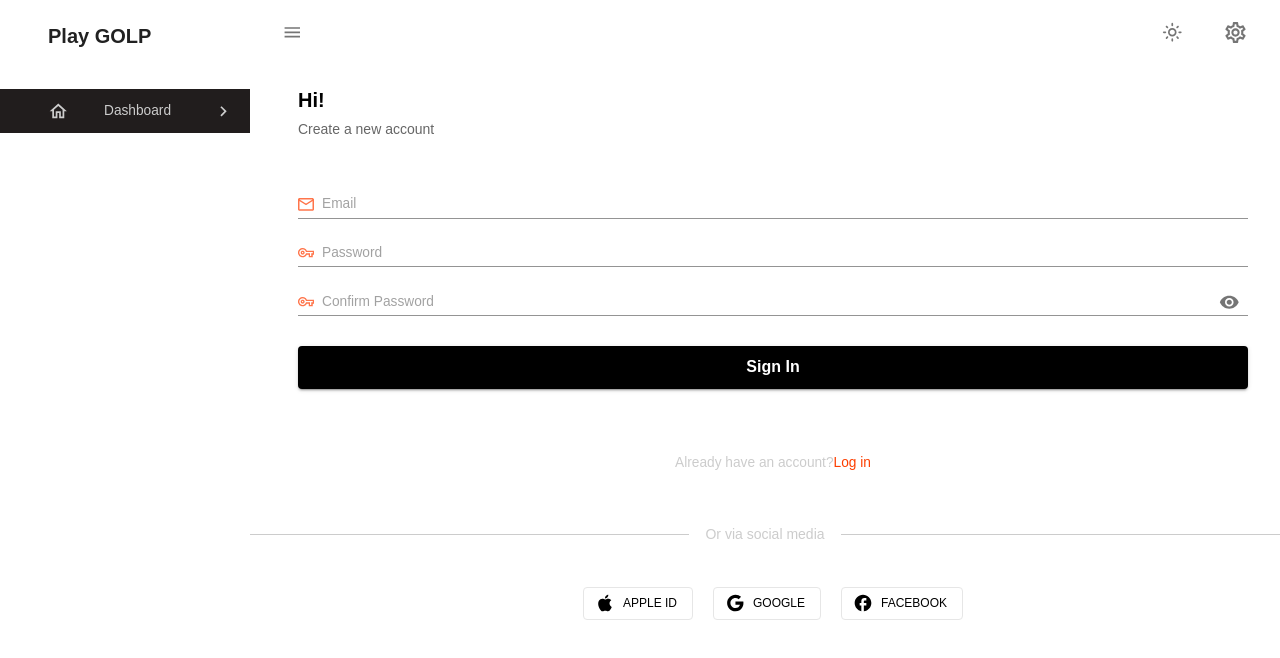
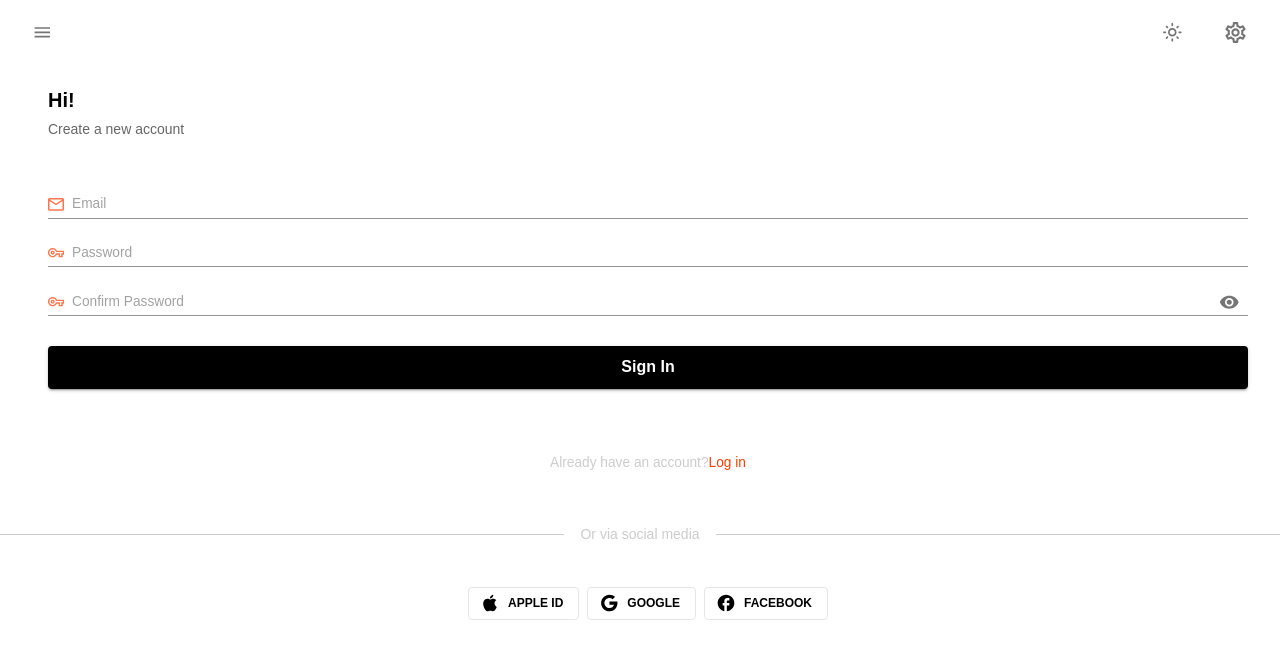
Before and after one commit to 1000jinah/d-project, a React (Create React App) app: page /dashboard in a window 1280 px wide. Shown: the top 658 px of the page. Built offline with nearby package versions, Linux system fonts and the light colour scheme.

Commit message:
d5-deploy

```diff
--- a/src/components/Sidebar.jsx
+++ b/src/components/Sidebar.jsx
@@ -110,9 +110,9 @@ const Sidebar = ({
 
   return (
     <Box component="nav">
-      {isSidebarOpen && (
+      {!isSidebarOpen && (
         <Drawer
-          open={isSidebarOpen}
+          open={!isSidebarOpen}
           onClose={() => setIsSidebarOpen(false)}
           variant="persistent"
           anchor="left"
--- a/src/components/SocialLoginButtons.jsx
+++ b/src/components/SocialLoginButtons.jsx
@@ -5,7 +5,7 @@ function MarginBar() {
   return (
     <Box
       sx={{
-        width: 20,
+        width: 8,
       }}
     />
   );
@@ -13,11 +13,15 @@ function MarginBar() {
 const SocialLoginButtons = () => {
   const theme = useTheme();
   return (
-    <Stack direction="row" sx={{justifyContent: "center" }} m="1.5rem 2rem 2rem 3rem">
+    <Stack
+      direction="row"
+      sx={{ justifyContent: "center", m: "1.5rem 2rem 2rem 3rem" }}
+    >
       <Button
         variant="outlined"
         startIcon={<Apple />}
         sx={{
+          fontWeight: "bold",
           background: "tranparent",
           color:
             theme === "dark"
@@ -31,11 +35,12 @@ const SocialLoginButtons = () => {
       >
         Apple ID
       </Button>
-    <MarginBar/>
+      <MarginBar />
       <Button
         variant="outlined"
         startIcon={<Google />}
         sx={{
+          fontWeight: "bold",
           background: "tranparent",
           color:
             theme === "dark"
@@ -50,11 +55,12 @@ const SocialLoginButtons = () => {
         Google
       </Button>
 
-    <MarginBar/>
+      <MarginBar />
       <Button
         variant="outlined"
         startIcon={<FacebookRounded />}
         sx={{
+          fontWeight: "bold",
           background: "tranparent",
           color:
             theme === "dark"
```
Lines whose indentation alone changed are shown as unchanged.
